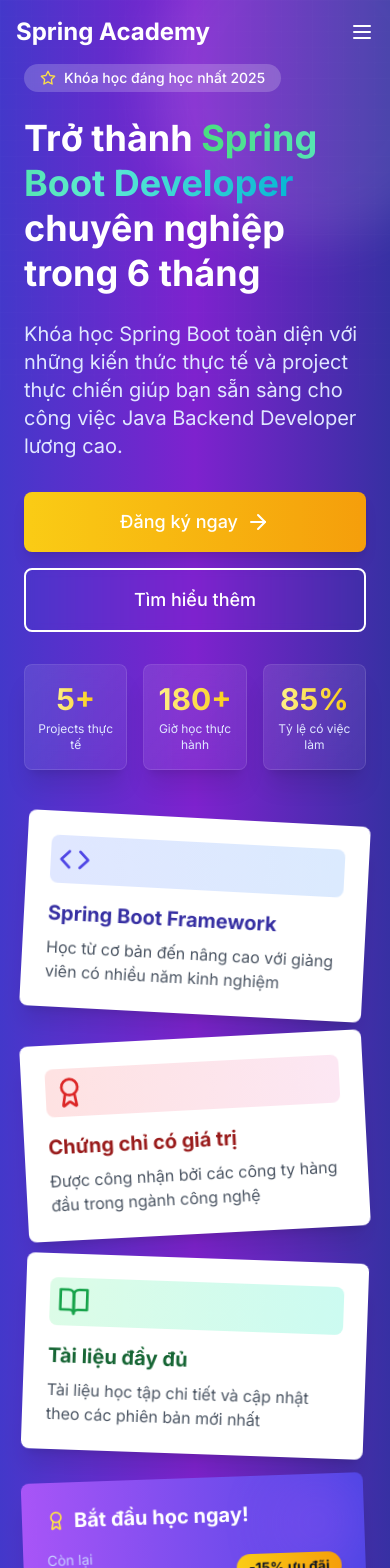
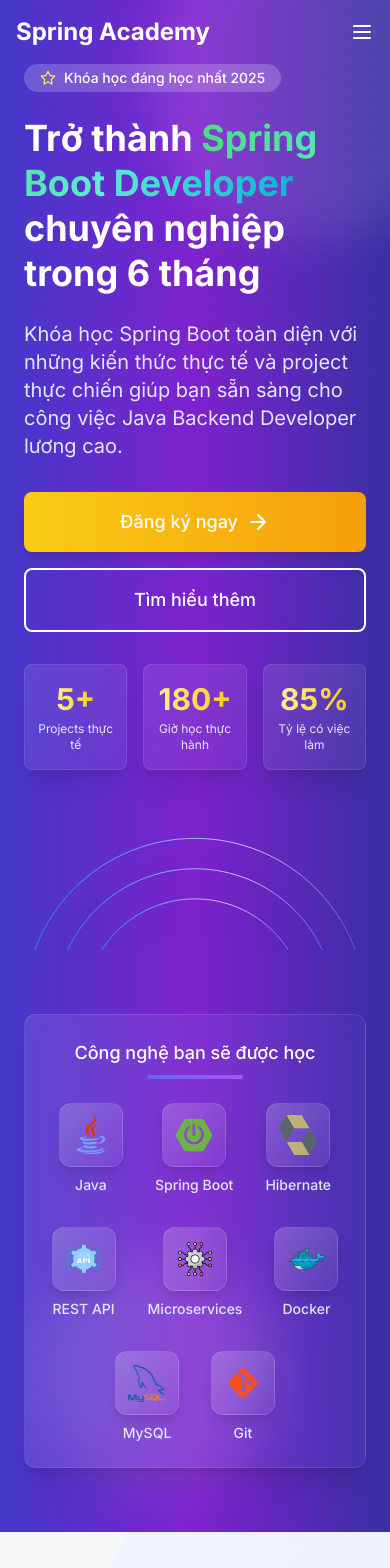
Before and after one commit to Andnm/springboot-landing-page, a React (Vite) app: page / in a window 390 px wide. Shown: the top 1568 px of the page. Built offline with nearby package versions, Linux system fonts and the light colour scheme.

Commit message:
fix UI and add svg

```diff
--- a/src/components/sections/ContactForm.jsx
+++ b/src/components/sections/ContactForm.jsx
@@ -6,7 +6,6 @@
 const CONTACT_EMAIL = 'ngonhattoan99@gmail.com';
 
 const ContactForm = () => {
-  // Animation for QR code
   const [isHovered, setIsHovered] = useState(false);
 
   return (
--- a/src/components/sections/Curriculum.jsx
+++ b/src/components/sections/Curriculum.jsx
@@ -9,13 +9,11 @@
   const [activeTab, setActiveTab] = useState(1);
   const [isInView, setIsInView] = useState(false);
 
-  // Tính tổng số tuần
   const totalWeeks = CURRICULUM.reduce((sum, item) => {
     const durationMatch = item.title.match(/\((\d+)\s+tuần\)/);
     return sum + (durationMatch ? parseInt(durationMatch[1]) : 0);
   }, 0);
 
-  // Animation variants
   const containerVariants = {
     hidden: { opacity: 0 },
     visible: {
@@ -40,9 +38,8 @@
     }
   };
 
-  // Auto scroll to top of content when changing tabs
   useEffect(() => {
-    if (window.innerWidth < 1024) { // Only scroll on mobile and tablet
+    if (window.innerWidth < 1024) {
       const contentElement = document.getElementById('curriculum-content');
       if (contentElement) {
         contentElement.scrollIntoView({ behavior: 'smooth', block: 'start' });
--- a/src/components/sections/Features.jsx
+++ b/src/components/sections/Features.jsx
@@ -5,7 +5,6 @@
 import { FEATURES } from '../../constants/data';
 import { Link } from 'react-router-dom';
 
-// Gradient variants for different cards
 const GRADIENTS = [
   'from-blue-500 to-indigo-600',
   'from-emerald-500 to-teal-600',
--- a/src/components/sections/Hero.jsx
+++ b/src/components/sections/Hero.jsx
@@ -11,7 +11,6 @@
   const [counts, setCounts] = useState({ projects: 0, hours: 0, employment: 0 });
   const targetCounts = { projects: 5, hours: 180, employment: 85 };
 
-  // Variants for staggered animations
   const containerVariants = {
     hidden: { opacity: 0 },
     visible: {
@@ -42,8 +41,8 @@
   };
 
   useEffect(() => {
-    const duration = 2000; // 2 seconds animation
-    const interval = 20; // Update every 20ms
+    const duration = 2000;
+    const interval = 20;
     const steps = duration / interval;
 
     let step = 0;
@@ -170,10 +169,10 @@
           </div>
 
           {/* Right column - Cards */}
-          <div className="w-full lg:w-1/2 mt-12 lg:mt-0">
+
+          {/* <div className="w-full lg:w-1/2 mt-12 lg:mt-0">
             <AnimatedSection animation="fade-left" delay={800}>
               <div className="grid grid-cols-1 md:grid-cols-2 gap-6">
-                {/* Animated Info Cards */}
                 {HERO_INFO_CARDS.map((card, index) => (
                   <div
                     key={card.id}
@@ -197,7 +196,6 @@
                   </div>
                 ))}
 
-                {/* CTA Card */}
                 <div
                   className={`${HERO_CTA_CARD.className} shadow-xl transform transition-all duration-500 hover:scale-105 relative overflow-hidden`}
                   style={{
@@ -207,7 +205,6 @@
                     animationName: 'fadeInUp'
                   }}
                 >
-                  {/* Decorative elements */}
                   <div className="absolute top-0 right-0 w-24 h-24 bg-purple-500 rounded-full filter blur-xl opacity-20"></div>
                   <div className="absolute bottom-0 left-0 w-16 h-16 bg-indigo-500 rounded-full filter blur-xl opacity-20"></div>
 
@@ -238,7 +235,27 @@
                 </div>
               </div>
             </AnimatedSection>
+          </div> */}
+          <div className="w-full lg:w-1/2 mt-12 lg:mt-0 flex justify-center items-center">
+            <AnimatedSection animation="fade-left" delay={800} className="w-full">
+              <motion.div
+                initial={{ opacity: 0, scale: 0.8 }}
+                animate={{ opacity: 1, scale: 1 }}
+                transition={{ duration: 0.8 }}
+                className="w-full h-auto"
+              >
+                <img
+                  src="/assets/svg/tech_circle.svg"
+                  alt="Spring Boot Technology Circle"
+                  className="w-full h-auto animate-float filter drop-shadow-2xl"
+                  style={{
+                    animation: 'float 6s ease-in-out infinite'
+                  }}
+                />
+              </motion.div>
+            </AnimatedSection>
           </div>
+
         </div>
 
         {/* Technology bar */}
--- a/src/components/sections/Pricing.jsx
+++ b/src/components/sections/Pricing.jsx
@@ -1,4 +1,3 @@
-// src/components/sections/Pricing.jsx
 import React from 'react';
 import { CheckCircle, Star, Clock, Award, PenTool, Users, CreditCard, Gift, Calendar, Zap } from 'lucide-react';
 import AnimatedSection from '../ui/AnimatedSection';
--- a/src/components/ui/CurriculumProgress.jsx
+++ b/src/components/ui/CurriculumProgress.jsx
@@ -15,13 +15,11 @@
         }
     }, [isInView, items.length]);
 
-    // Calculate total weeks
     const totalWeeks = items.reduce((sum, item) => {
         const durationMatch = item.title.match(/\((\d+)\s+tuần\)/);
         return sum + (durationMatch ? parseInt(durationMatch[1]) : 0);
     }, 0);
 
-    // Generate weeks representation
     const weekBlocks = [];
     let currentWeek = 0;
 
@@ -40,7 +38,6 @@
         }
     });
 
-    // Extract module number and name for tooltips
     const getModuleInfo = (title) => {
         const moduleMatch = title.match(/([IVX]+)\.\s(.+?)\s\(/);
         return {
@@ -49,7 +46,6 @@
         };
     };
 
-    // Gradient backgrounds
     const gradients = [
         'from-blue-600 to-indigo-700',
         'from-purple-600 to-indigo-700',
--- a/src/components/ui/CurriculumTab.jsx
+++ b/src/components/ui/CurriculumTab.jsx
@@ -8,16 +8,13 @@
   onClick,
   index
 }) => {
-  // Trích xuất số module và tên module
   const moduleMatch = title.match(/([IVX]+)\.\s(.+?)\s\(/);
   const moduleNumber = moduleMatch ? moduleMatch[1] : '';
   const moduleName = moduleMatch ? moduleMatch[2] : title;
 
-  // Trích xuất thời gian
   const durationMatch = title.match(/\(([^)]+)\)/);
   const duration = durationMatch ? durationMatch[1] : '';
 
-  // Gradient backgrounds
   const gradients = [
     'from-blue-600 to-indigo-700',
     'from-purple-600 to-indigo-700',
@@ -117,7 +114,6 @@
   isActive,
   index
 }) => {
-  // Trích xuất module number, name và duration
   const moduleMatch = title.match(/([IVX]+)\.\s(.+?)\s\(/);
   const moduleNumber = moduleMatch ? moduleMatch[1] : '';
   const moduleName = moduleMatch ? moduleMatch[2] : title;
@@ -125,7 +121,6 @@
   const durationMatch = title.match(/\(([^)]+)\)/);
   const duration = durationMatch ? durationMatch[1] : '';
 
-  // Animation variants
   const containerVariants = {
     hidden: { opacity: 0, scale: 0.95 },
     visible: {
@@ -149,7 +144,6 @@
     visible: { opacity: 1, y: 0, transition: { duration: 0.4 } }
   };
 
-  // Gradient backgrounds
   const gradients = [
     'from-blue-600 to-indigo-700',
     'from-purple-600 to-indigo-700',
@@ -165,7 +159,7 @@
   const gradient = gradients[index % gradients.length];
 
   if (!isActive) {
-    return null; // Don't render if not active
+    return null;
   }
 
   return (
--- a/src/components/ui/FeatureCard.jsx
+++ b/src/components/ui/FeatureCard.jsx
@@ -24,9 +24,8 @@
     const cardCenterX = rect.left + rect.width / 2;
     const cardCenterY = rect.top + rect.height / 2;
 
-    // Calculate rotation based on mouse position
-    const rotateY = ((e.clientX - cardCenterX) / (rect.width / 2)) * 5; // Max 5 degrees
-    const rotateX = -((e.clientY - cardCenterY) / (rect.height / 2)) * 5; // Max 5 degrees
+    const rotateY = ((e.clientX - cardCenterX) / (rect.width / 2)) * 5;
+    const rotateX = -((e.clientY - cardCenterY) / (rect.height / 2)) * 5;
 
     setRotateX(rotateX);
     setRotateY(rotateY);
```
Also changed, not shown: public/assets/svg/tech_circle.svg (added).
